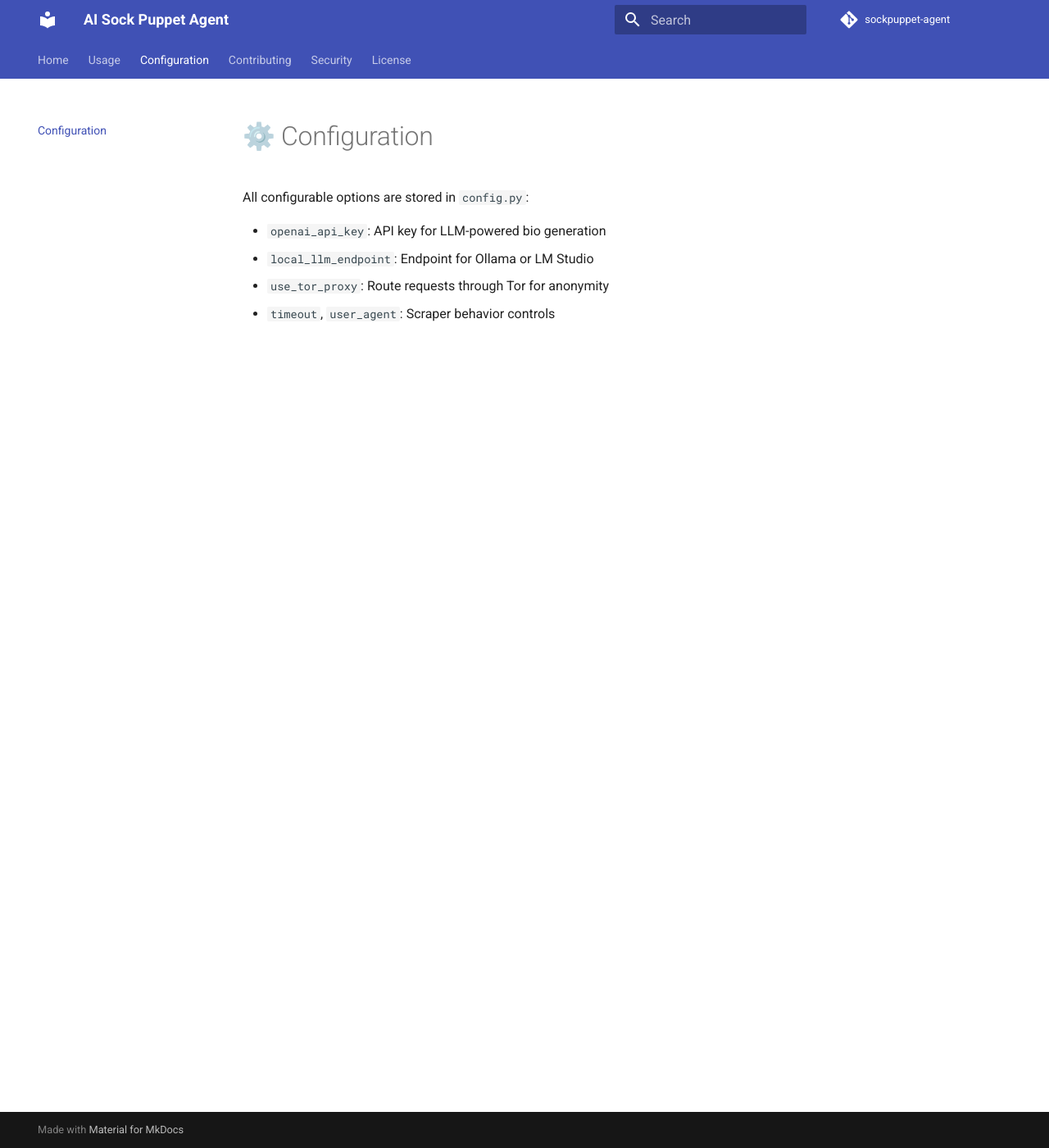
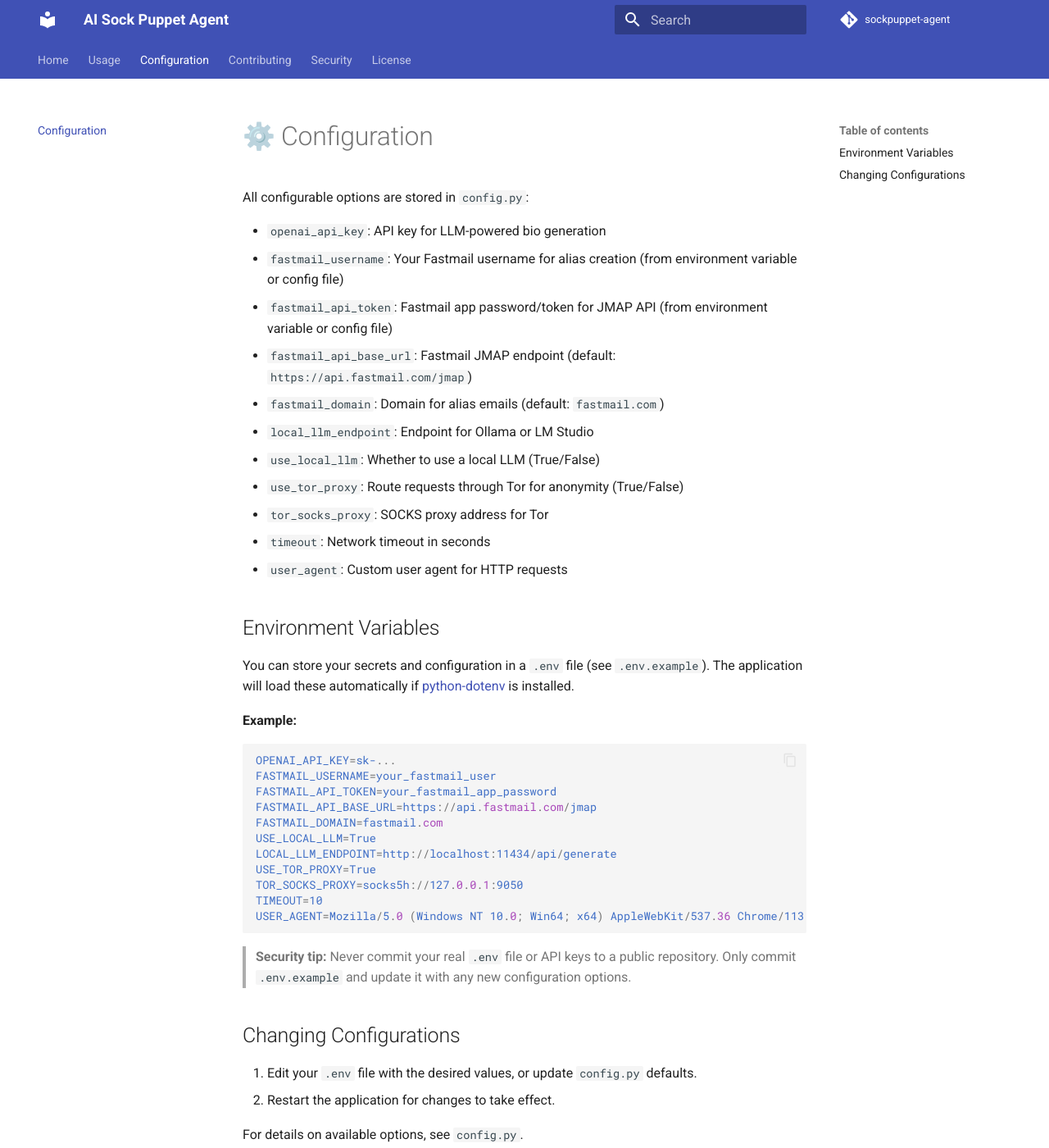
Before and after one commit to Joieux/sock-puppet-generator, an MkDocs documentation site: the page built from docs/config.md, in a window 1280 px wide and 1400 px high. Shown: the whole window at 82% size. Built offline with MkDocs 1.6.1 and Material for MkDocs 9.7.7, drawn with Linux system fonts in a browser that asks for light colours; comment, search, counter and statistics services are not loaded.

Commit message:
Update config.md

````diff
--- a/docs/config.md
+++ b/docs/config.md
@@ -3,6 +3,41 @@
 All configurable options are stored in `config.py`:
 
 - `openai_api_key`: API key for LLM-powered bio generation
+- `fastmail_username`: Your Fastmail username for alias creation (from environment variable or config file)
+- `fastmail_api_token`: Fastmail app password/token for JMAP API (from environment variable or config file)
+- `fastmail_api_base_url`: Fastmail JMAP endpoint (default: `https://api.fastmail.com/jmap`)
+- `fastmail_domain`: Domain for alias emails (default: `fastmail.com`)
 - `local_llm_endpoint`: Endpoint for Ollama or LM Studio
-- `use_tor_proxy`: Route requests through Tor for anonymity
-- `timeout`, `user_agent`: Scraper behavior controls
+- `use_local_llm`: Whether to use a local LLM (True/False)
+- `use_tor_proxy`: Route requests through Tor for anonymity (True/False)
+- `tor_socks_proxy`: SOCKS proxy address for Tor
+- `timeout`: Network timeout in seconds
+- `user_agent`: Custom user agent for HTTP requests
+
+## Environment Variables
+
+You can store your secrets and configuration in a `.env` file (see `.env.example`). The application will load these automatically if [python-dotenv](https://pypi.org/project/python-dotenv/) is installed.
+
+**Example:**
+```env
+OPENAI_API_KEY=sk-...
+FASTMAIL_USERNAME=your_fastmail_user
+FASTMAIL_API_TOKEN=your_fastmail_app_password
+FASTMAIL_API_BASE_URL=https://api.fastmail.com/jmap
+FASTMAIL_DOMAIN=fastmail.com
+USE_LOCAL_LLM=True
+LOCAL_LLM_ENDPOINT=http://localhost:11434/api/generate
+USE_TOR_PROXY=True
+TOR_SOCKS_PROXY=socks5h://127.0.0.1:9050
+TIMEOUT=10
+USER_AGENT=Mozilla/5.0 (Windows NT 10.0; Win64; x64) AppleWebKit/537.36 Chrome/113.0.0.0
+```
+
+> **Security tip:** Never commit your real `.env` file or API keys to a public repository. Only commit `.env.example` and update it with any new configuration options.
+
+## Changing Configurations
+
+1. Edit your `.env` file with the desired values, or update `config.py` defaults.
+2. Restart the application for changes to take effect.
+
+For details on available options, see `config.py`.
````
